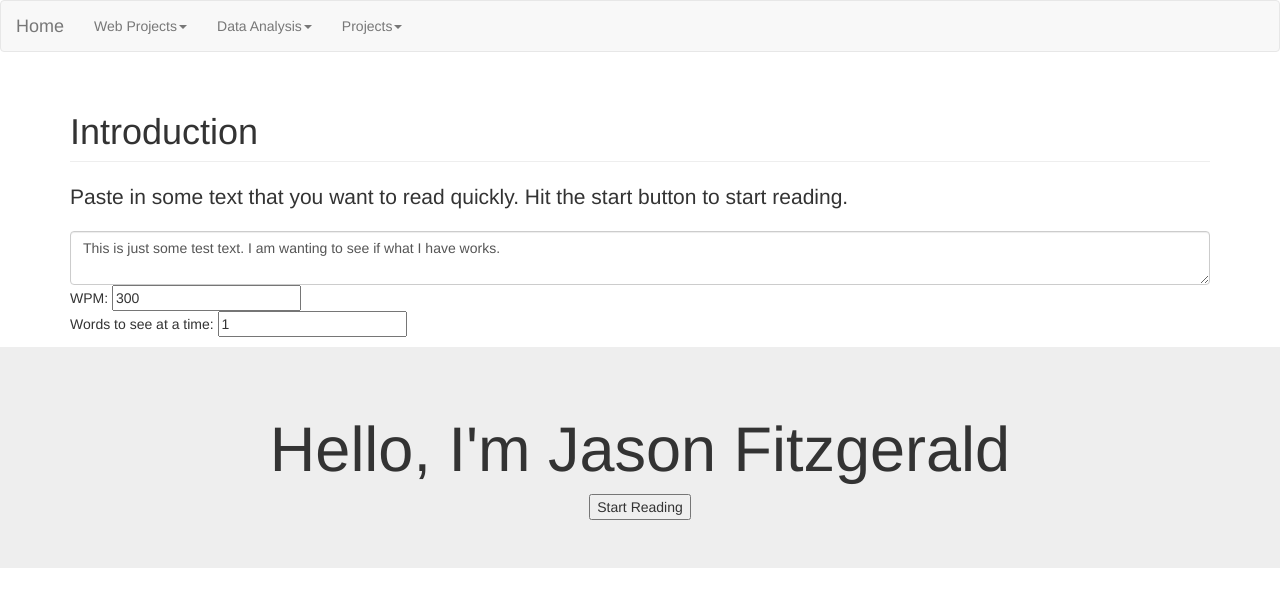
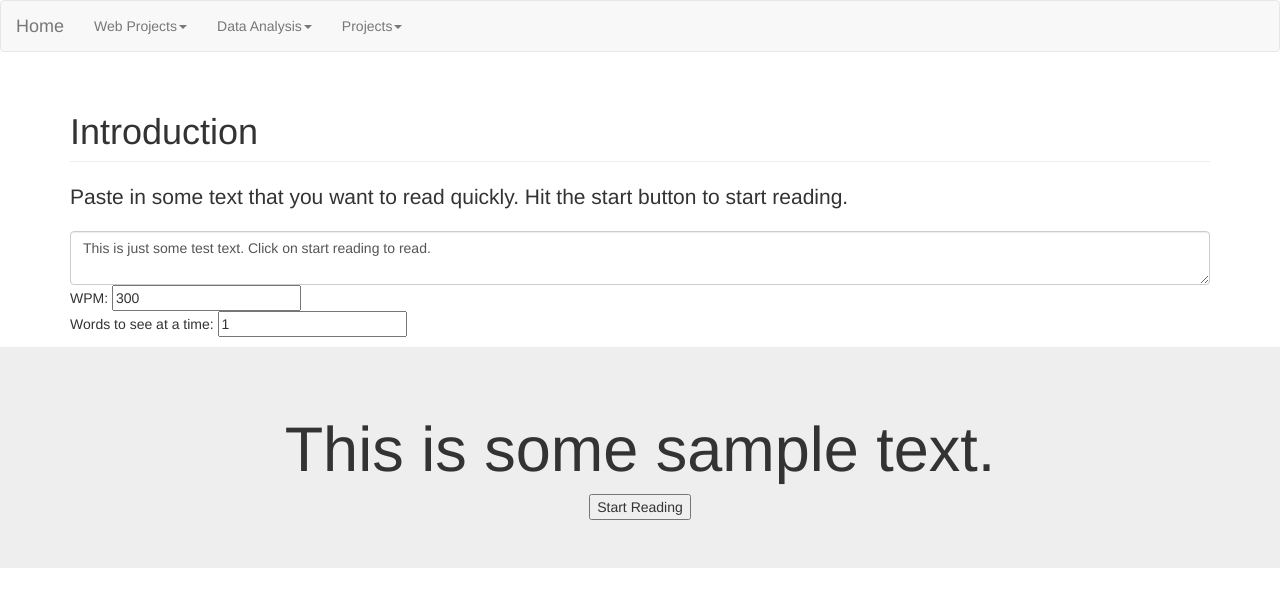
Before and after one commit to jjfitz/jjfitz.github.io, a Jekyll site: the page projects/speed_read.html, which Jekyll copies as it is, in a window 1280 px wide. Shown: the top 607 px of the page. Built offline with Jekyll 4.4.1, drawn with Linux system fonts in a browser that asks for light colours; nearby versions of some CDN libraries; library files that are not in the unit come from our copies.

Commit message:
Updates to the speed reading project

```diff
--- a/projects/speed_read.html
+++ b/projects/speed_read.html
@@ -7,7 +7,7 @@
     <title>Speed Reading</title>
 
     <!-- Bootstrap -->
-    <link href="bootstrap/bootstrap.min.css" rel="stylesheet">
+    <link href="../bootstrap/bootstrap.min.css" rel="stylesheet">
 
     <script type="text/javascript">
 
@@ -139,7 +139,7 @@
     <div class="container">
       <h1 class="page-header">Introduction</h1>
       <p class="lead">Paste in some text that you want to read quickly. Hit the start button to start reading.</p>
-      <textarea onchange="count_word();" id="speed_text" placeholder="Paste in here..." class="center-block form-control">This is just some test text. I am wanting to see if what I have works.</textarea>
+      <textarea onchange="count_word();" id="speed_text" placeholder="Paste in here..." class="center-block form-control">This is just some test text. Click on start reading to read.</textarea>
       WPM: <input onchange="count_word();" type="text" id="wpm", value="300"><br/>
       Words to see at a time: <input onchange="count_word();" type="text" id="numwords", value="1"><br/>
       <p id="totwords"></p>
@@ -148,7 +148,7 @@
 
     <div class="jumbotron">
       <div class="container">
-        <h1 class="text-center" id="speed_word">Hello, I'm Jason Fitzgerald</h1>
+        <h1 class="text-center" id="speed_word">This is some sample text.</h1>
         <input id="clickMe" type="button" value="Start Reading" onclick="speed_read();" class="center-block" />
       </div>
     </div>
@@ -173,6 +173,6 @@
     <!-- jQuery (necessary for Bootstrap's JavaScript plugins) -->
     <script src="https://ajax.googleapis.com/ajax/libs/jquery/1.12.4/jquery.min.js"></script>
     <!-- Include all compiled plugins (below), or include individual files as needed -->
-    <script src="bootstrap/bootstrap.min.js"></script>
+    <script src="../bootstrap/bootstrap.min.js"></script>
   </body>
 </html>
```
Also changed, not shown: 2 other files.
